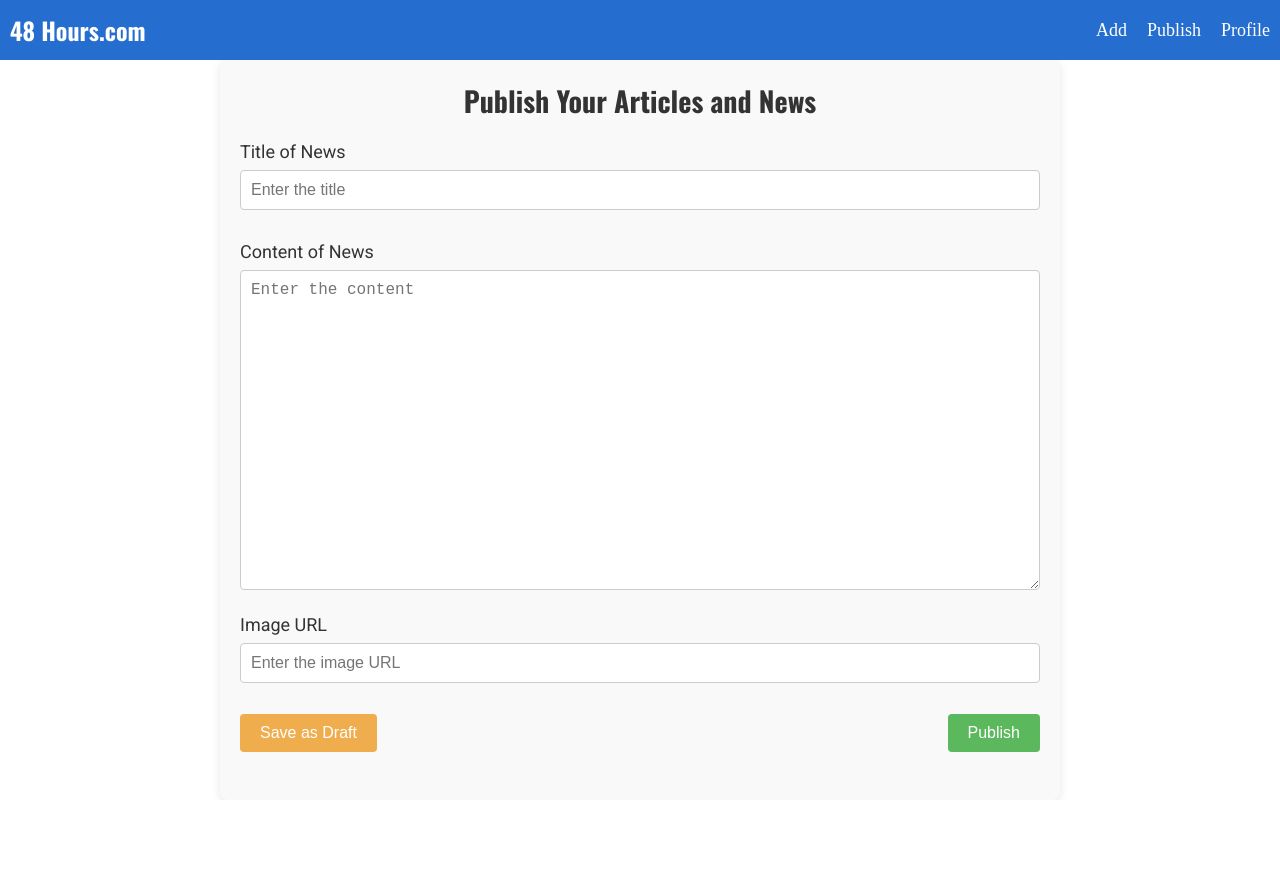
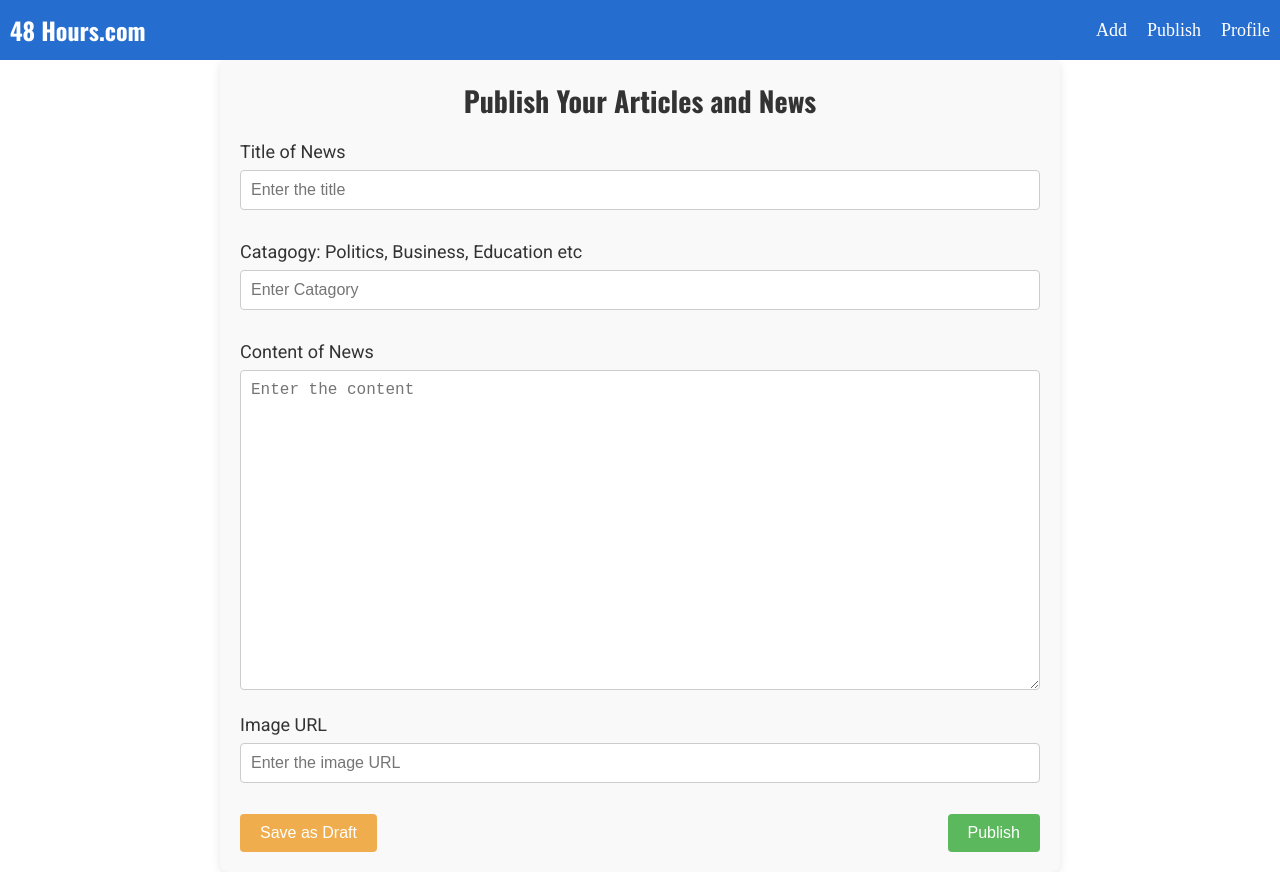
Before and after one commit to Saumya-Kanti-Sarma/News48, a React (Vite) app: page /publisher/addnews in a window 1280 px wide. Before the commit the page ends 800 px from the top, so only its background shows below. Built offline with nearby package versions, Linux system fonts and the light colour scheme; a web font is replaced by a local one.

Commit message:
cannot pass empty data to server

```diff
--- a/src/Routes/Publisher/P_AddNews.jsx
+++ b/src/Routes/Publisher/P_AddNews.jsx
@@ -13,6 +13,7 @@ const P_AddNews = () => {
     content: null,
     publisherName: Cookies.get("usrName"),
     image: null,
+    catagory: null,
   });
   function handleInputChange(e) {
     const { name, value } = e.target;
@@ -29,6 +30,7 @@ const P_AddNews = () => {
   async function publishNews(e) {
     e.preventDefault();
     setOverlayer("block");
+    if (data.title != null && data.content != null) {
       const response = await axios.post(`https://reactnews24x7backend.onrender.com/api/key/${import.meta.env.VITE_BACKEND_API_KEY}/publisher/publish`, data);
       try {
         window.location.reload();
@@ -38,6 +40,11 @@ const P_AddNews = () => {
       } catch (error) {
         toast.error("Cannot Published")
         console.log(error);
+        setOverlayer("none");
+      }
+    }
+    else {
+      toast.error("All fields are required");
       setOverlayer("none");
     }
   }
@@ -52,6 +59,11 @@ const P_AddNews = () => {
           <div className="form-group">
             <label htmlFor="title">Title of News</label>
             <input type="text" id="title" name="title" placeholder="Enter the title" required onChange={handleInputChange} />
+          </div>
+          {/* Catagory */}
+          <div className="form-group">
+            <label htmlFor="title">Catagogy: Politics, Business, Education etc</label>
+            <input type="text" id="title" name="catagory" placeholder="Enter Catagory" onChange={handleInputChange} />
           </div>
           {/* Content */}
           <div className="form-group">
```
Lines whose indentation alone changed are shown as unchanged.
